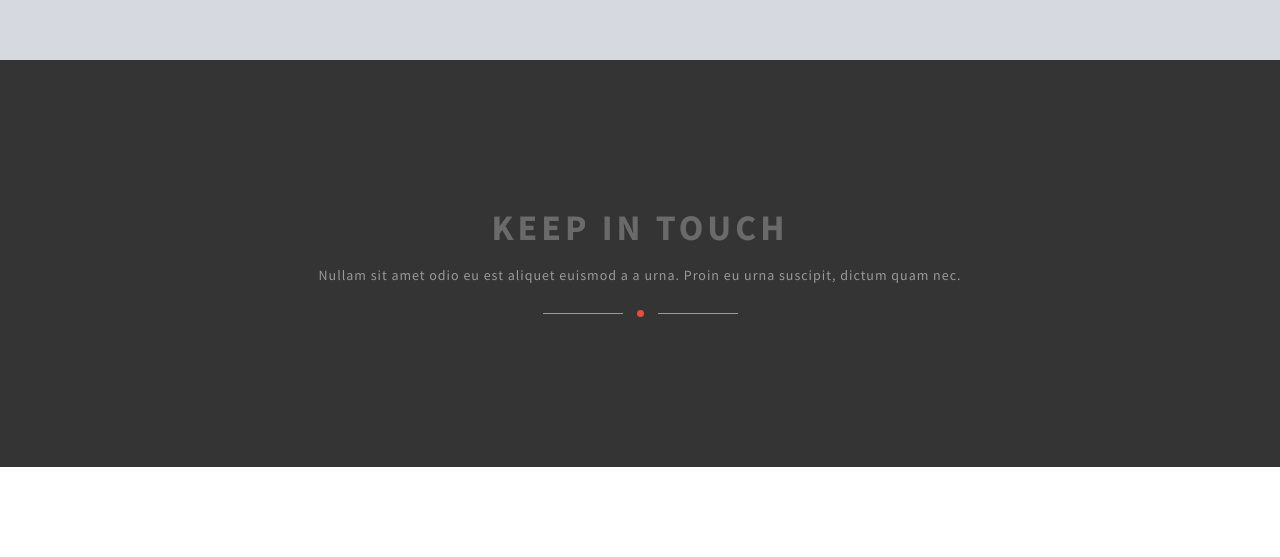
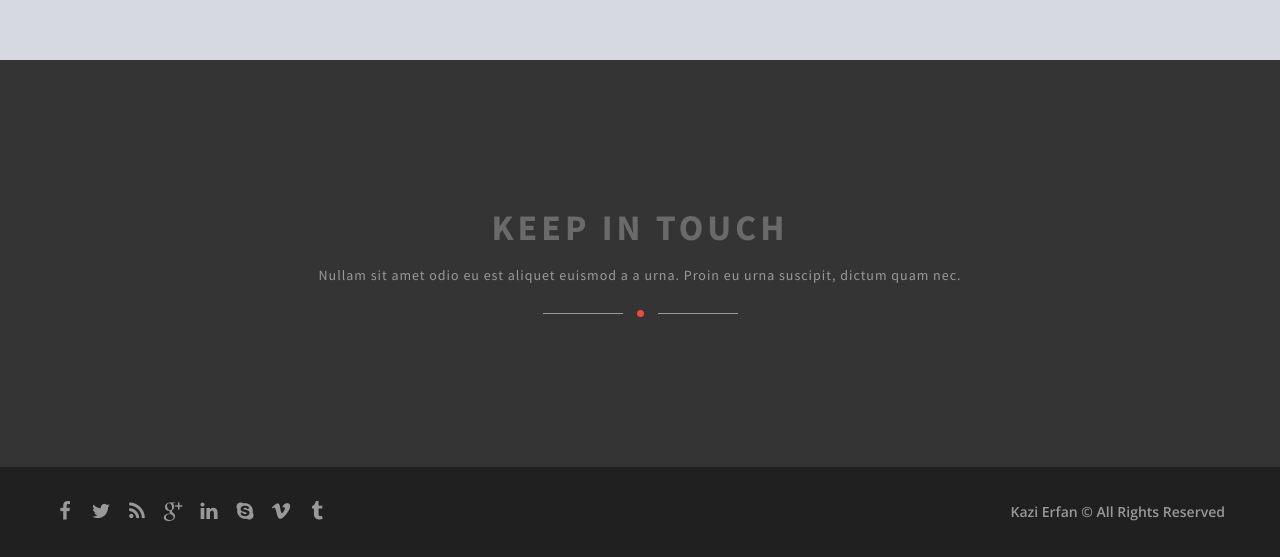
Before and after one commit to val-fom/frontend-trainee_test, a website: page app/index.html in a window 1280 px wide. Shown: the part 3681-4238 px from the top of the page. Before the commit the page ends 4148 px from the top, so only its background shows below. Drawn offline with nearby package versions, Linux system fonts and the light colour scheme; files that its build step writes are made by us from their sources.

Commit message:
add footer

```diff
--- a/app/index.html
+++ b/app/index.html
@@ -260,6 +260,59 @@
 		</section>
 	</div>
 
+	<div class="footer-container">
+		<footer class="footer">
+			<div class="footer-wrapper">
+				<ul class="footer__item social">
+					<li>
+						<a href="">
+							<i class="social__icon icon-facebook" aria-hidden="true"></i>
+						</a>
+					</li>
+					<li>
+						<a href="">
+							<i class="social__icon icon-twitter" aria-hidden="true"></i>
+						</a>
+					</li>
+					<li>
+						<a href="">
+							<i class="social__icon icon-rss" aria-hidden="true"></i>
+						</a>
+					</li>
+					</a>
+					<li>
+						<a href="">
+							<i class="social__icon icon-google-plus" aria-hidden="true"></i>
+						</a>
+					</li>
+					<li>
+						<a href="">
+							<i class="social__icon icon-linkedin" aria-hidden="true"></i>
+						</a>
+					</li>
+					<li>
+						<a href="">
+							<i class="social__icon icon-skype" aria-hidden="true"></i>
+						</a>
+					</li>
+					<li>
+						<a href="">
+							<i class="social__icon icon-vimeo" aria-hidden="true"></i>
+						</a>
+					</li>
+					<li>
+						<a href="">
+							<i class="social__icon icon-tumblr" aria-hidden="true"></i>
+						</a>
+					</li>
+				</ul>
+
+				<span class="footer__item copyright">Kazi Erfan © All Rights Reserved</span>
+
+			</div>
+		</footer>
+	</div>
+
 	<script src="./js/main.js"></script>
 </body>
 
--- a/app/sass/_common.scss
+++ b/app/sass/_common.scss
@@ -36,6 +36,7 @@ a:active {
 	letter-spacing: 0.03em;
 	box-shadow: 0px 2px 4.75px 0.25px rgba(#000, 0.25);
 	transition: $transition;
+	will-change: transform;
 	&:hover,
 	&:focus {
 		outline: none;
@@ -92,7 +93,6 @@ a:active {
 	}
 }
 
-// TODO: move delimiter to commons
 .delimiter {
 	display: flex;
 	align-items: center;
--- /dev/null
+++ b/app/sass/_footer.scss
@@ -0,0 +1,44 @@
+.footer-container {
+	background-color: #202020;
+	position: relative;
+}
+
+.footer {
+	min-height: 90px;
+	max-width: 1200px;
+	margin: auto;
+	padding: 0 15px;
+	overflow: hidden;
+	display: flex;
+}
+
+.footer-wrapper {
+	flex: 1 1 auto;
+	display: flex;
+	margin: -40px;
+	padding: 20px;
+	align-items: center;
+}
+
+.footer__item {
+	margin: 20px;
+	display: flex;
+	flex: 1 1 50%;
+}
+
+.social__icon {
+	font-size: 2rem;
+	margin-right: 1.6rem;
+	color: #999999;
+	transition: color $transition;
+	&:hover {
+		color: $color-accent;
+	}
+}
+
+.copyright {
+	display: block;
+	color: #999999;
+	font-weight: 600;
+	text-align: right;
+}
--- a/app/sass/_s-who.scss
+++ b/app/sass/_s-who.scss
@@ -24,6 +24,7 @@
 	flex-direction: column;
 	flex: 1 1 25%;
 	align-items: center;
+	will-change: transform;
 	&:hover {
 		.who-item__icon::after {
 			transform: rotate(45deg) scale(0.87, 0.87);
--- a/app/sass/main.scss
+++ b/app/sass/main.scss
@@ -8,3 +8,4 @@
 @import "s-pricing";
 @import "s-integration";
 @import "s-touch";
+@import "footer";
```
